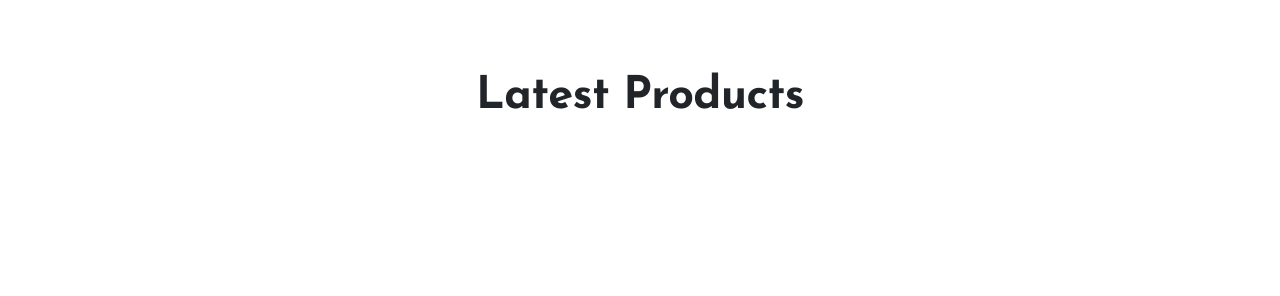
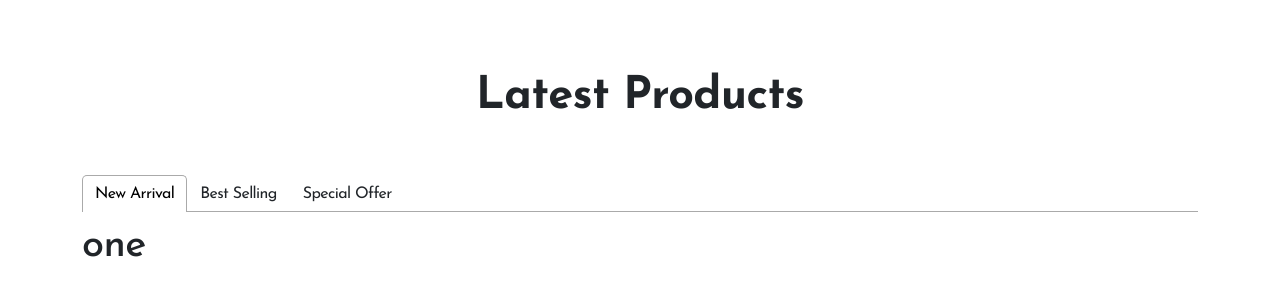
Before and after one commit to rafikadir/Gadget-react-ecommerce-web-application, a React (Vite) app: page / in a window 1280 px wide. Shown: the part 1506-1802 px from the top of the page. Before the commit the page ends 1750 px from the top, so only its background shows below. Built offline with nearby package versions, Linux system fonts and the light colour scheme.

Commit message:
set tabs

```diff
--- a/package.json
+++ b/package.json
@@ -16,6 +16,7 @@
     "react-icons": "^4.8.0",
     "react-router-dom": "^6.11.2",
     "react-slick": "^0.29.0",
+    "react-tabs": "^6.0.1",
     "slick-carousel": "^1.8.1"
   },
   "devDependencies": {
--- a/src/components/Latest/Latest.jsx
+++ b/src/components/Latest/Latest.jsx
@@ -1,12 +1,15 @@
 import './Latest.scss';
 import SectionTitle from '../SectionTitle/SectionTitle';
+import TabsItem from '../TabsItem/TabsItem';
 
 const Latest = () => {
     return (
         <section className='latest-section'>
-            <SectionTitle title="Latest Products" />
+            <div className="container">
+                <SectionTitle title="Latest Products" />
 
-
+                <TabsItem/>
+            </div>
         </section>
     );
 };
--- /dev/null
+++ b/src/components/TabsItem/TabsItem.jsx
@@ -0,0 +1,28 @@
+import { Tab, Tabs, TabList, TabPanel } from 'react-tabs';
+import 'react-tabs/style/react-tabs.css';
+
+const TabsItem = () => {
+    return (
+        <div>
+            <Tabs>
+                <TabList>
+                    <Tab>New Arrival</Tab>
+                    <Tab>Best Selling</Tab>
+                    <Tab>Special Offer</Tab>
+                </TabList>
+
+                <TabPanel>
+                   <h1>one</h1>
+                </TabPanel>
+                <TabPanel>
+                    <h1>two</h1>
+                </TabPanel>
+                <TabPanel>
+                    <h1>three</h1>
+                </TabPanel>
+            </Tabs>
+        </div>
+    );
+};
+
+export default TabsItem;
```
Also changed, not shown: 1 other file (tests, documents, lock files or other folders).
